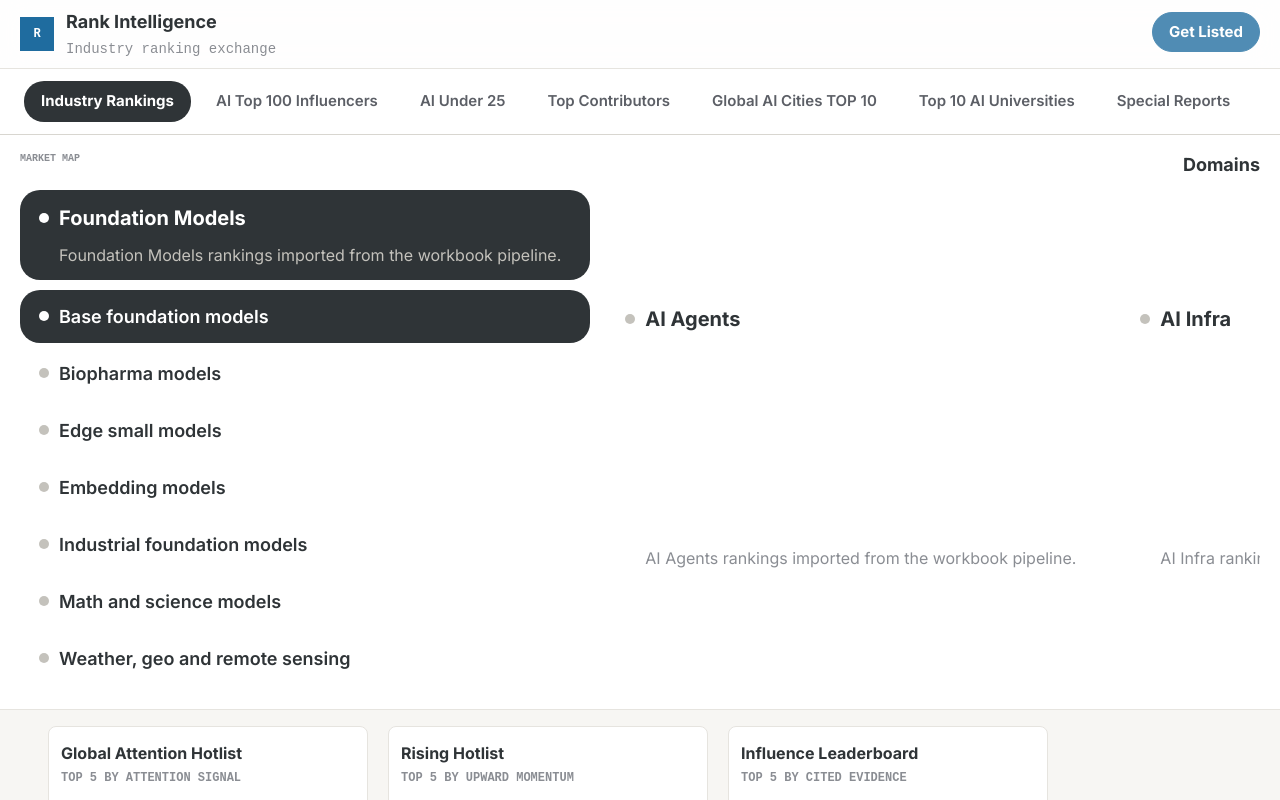
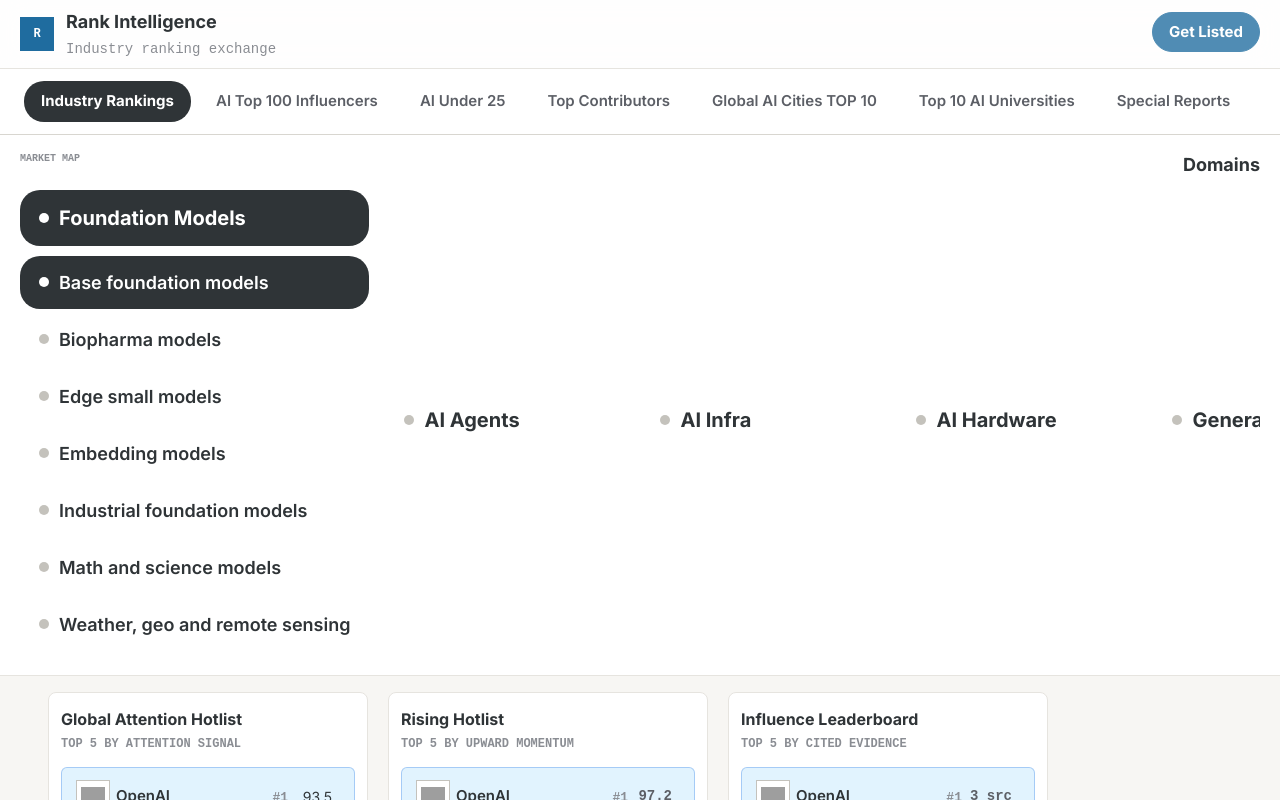
Before and after one commit to yushui2022/rank, a React (Vite) app: page / in a window 1280 px wide. Shown: the top 800 px of the page. Built offline with nearby package versions, Linux system fonts and the light colour scheme; grey boxes are pictures that could not be loaded.

Commit message:
左侧栏

```diff
--- a/src/components/rankings/DomainSwitcher.tsx
+++ b/src/components/rankings/DomainSwitcher.tsx
@@ -38,7 +38,6 @@
               >
                 <span className="tick" aria-hidden="true" />
                 <span>{domain.name}</span>
-                <em>{domain.description}</em>
               </button>
 
               {isActiveDomain && (
```
